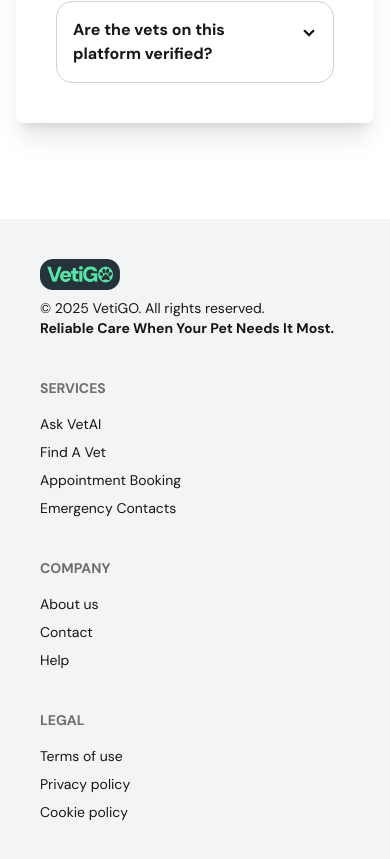
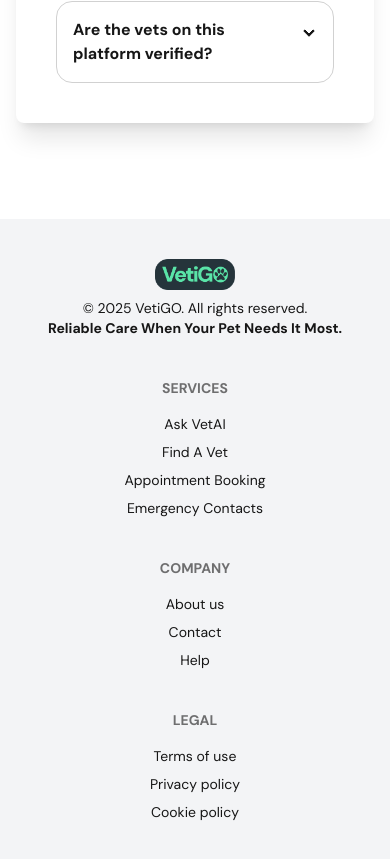
Before and after one commit to darynazin/Pets_app_frontend, a React (Vite) app: page / in a window 390 px wide. Shown: the part 2954-3813 px from the top of the page. Built offline with nearby package versions, Linux system fonts and the light colour scheme; no server answers.

Commit message:
fix: center footer content on mobile

```diff
--- a/src/components/Footer.jsx
+++ b/src/components/Footer.jsx
@@ -7,8 +7,8 @@ function Footer() {
   };
   return (
     <div>
-      <footer className="footer sm:footer-horizontal bg-gray-100 text-base-content p-10">
-        <aside>
+      <footer className="footer sm:footer-horizontal bg-gray-100 text-base-content p-10 justify-items-center text-center sm:justify-items-start sm:text-left">
+        <aside className="justify-items-center sm:justify-items-start">
           <Link
             to="/"
             className="link w-20 h-auto"
@@ -26,7 +26,7 @@ function Footer() {
             </span>
           </p>
         </aside>
-        <nav>
+        <nav className="justify-items-center sm:justify-items-start">
           <h6 className="footer-title">Services</h6>
           <Link to="/ai" className="link link-hover">
             Ask VetAI
@@ -41,7 +41,7 @@ function Footer() {
             Emergency Contacts
           </Link>
         </nav>
-        <nav>
+        <nav className="justify-items-center sm:justify-items-start">
           <h6 className="footer-title">Company</h6>
           <Link to="/company/about" className="link link-hover">
             About us
@@ -53,7 +53,7 @@ function Footer() {
             Help
           </Link>
         </nav>
-        <nav>
+        <nav className="justify-items-center sm:justify-items-start">
           <h6 className="footer-title">Legal</h6>
           <a className="link link-hover">Terms of use</a>
           <a className="link link-hover">Privacy policy</a>
```
